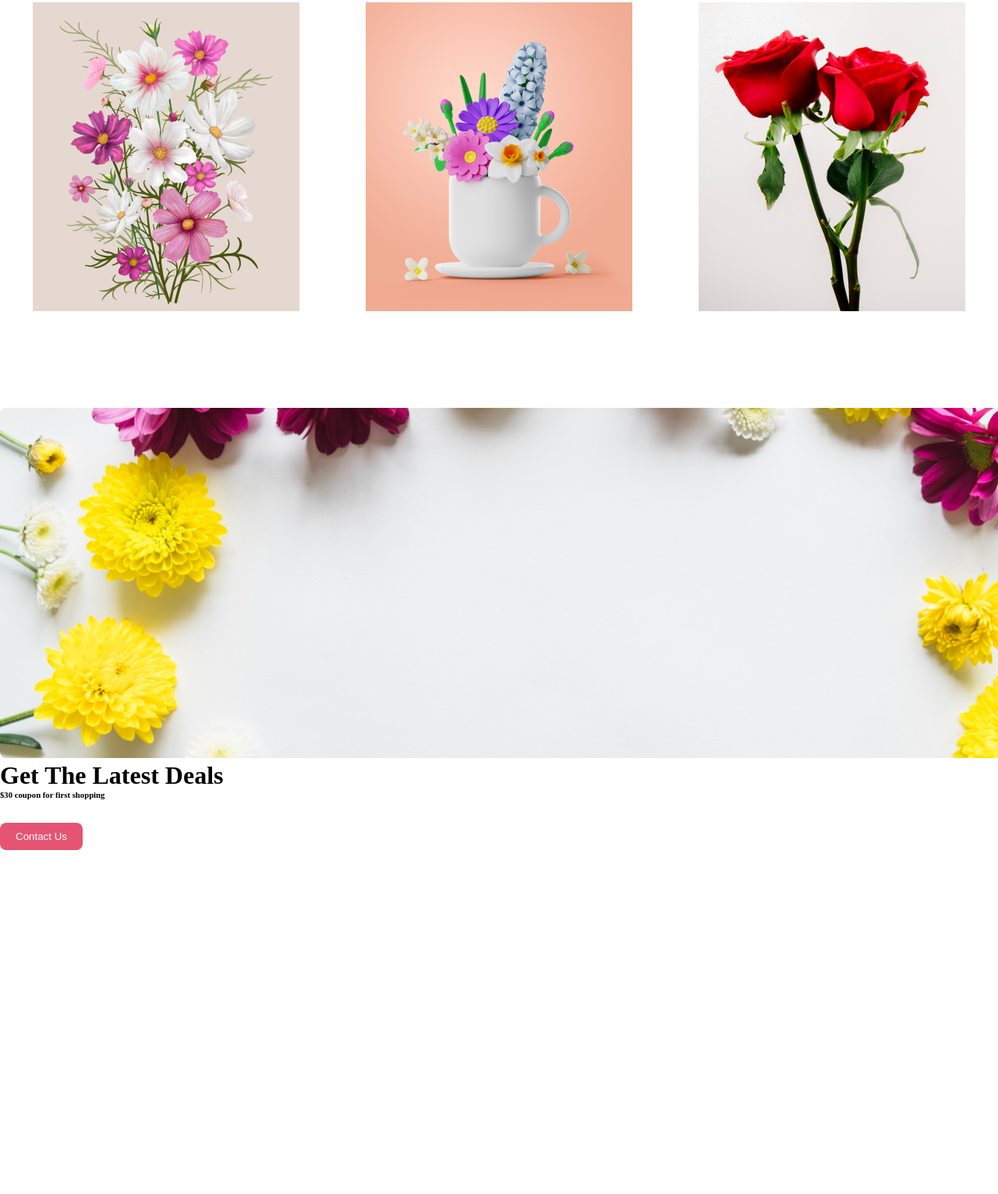
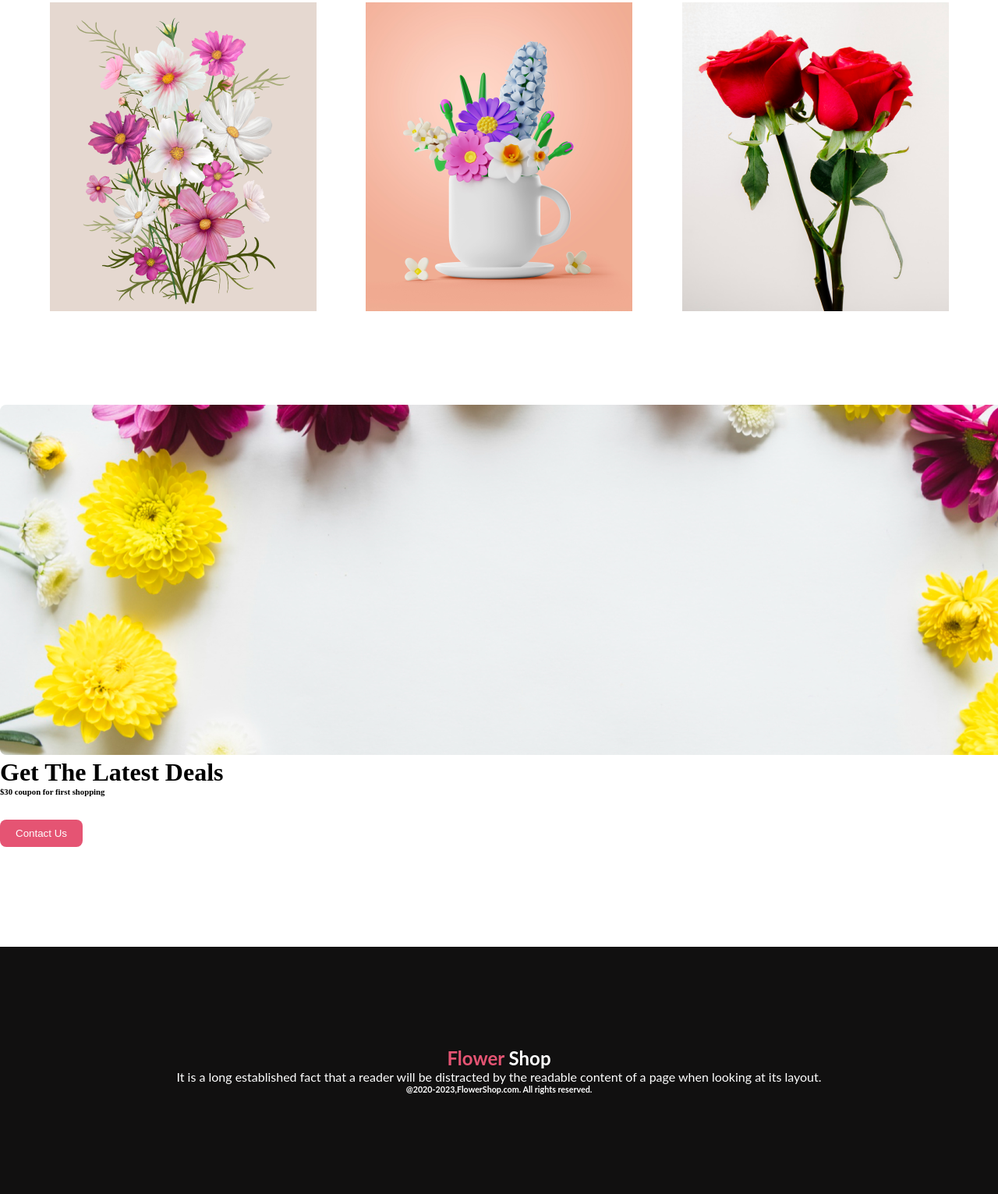
Before and after one commit to katha922/flower-shop-website, a plain HTML site: page index.html in a window 1280 px wide. Shown: the part 2285-3816 px from the top of the page at 78% size. Before the commit the page ends 3375 px from the top, so only its background shows below. Drawn offline with Linux system fonts and the light colour scheme.

Commit message:
added footer

```diff
--- a/index.html
+++ b/index.html
@@ -66,15 +66,15 @@
              </div>
           </div>
           <div class="instra-pic">
-              <div class="collection">
+
                  <img src="images/Rectangle 4.png">
-              </div>
-              <div class="collection">
+
+
                   <img src="images/Rectangle 5.png">
-              </div>
-              <div class="collection">
-                  <img src="images/Rectangle 6.png"
-              </div>
+
+
+                  <img src="images/Rectangle 6.png">
+
           </div>
 
 
@@ -88,6 +88,16 @@
         </div>
     </div>
     </main>
+     <footer>
+        <div class="footer-container">
+            <div class="footer-text">
+                <h2><span class="flower">Flower</span> Shop</h2>
+                <p>It is a long established fact that a reader will be distracted by the readable content of a page when looking at its layout.</p>
+                <h6>@2020-2023,FlowerShop.com. All rights reserved. </h6>
+            </div>
+        </div>
+
+     </footer>
 
 </body>
 </html>
--- a/styles/shop.css
+++ b/styles/shop.css
@@ -125,5 +125,19 @@ text-align: center;
     display: flex;
     margin-top:40px ;
     margin-bottom: 120px;
-    justify-content: space-around;
+    justify-content: space-evenly;
 }
+.footer-container{
+
+    background: #111010;
+    padding: 128px;
+    margin-top:128px ;
+}
+.footer-text{
+    text-align: center;
+    color: white;
+    font-family: Lato;
+}
+.flower{
+    color: #E55473;
+}
```
